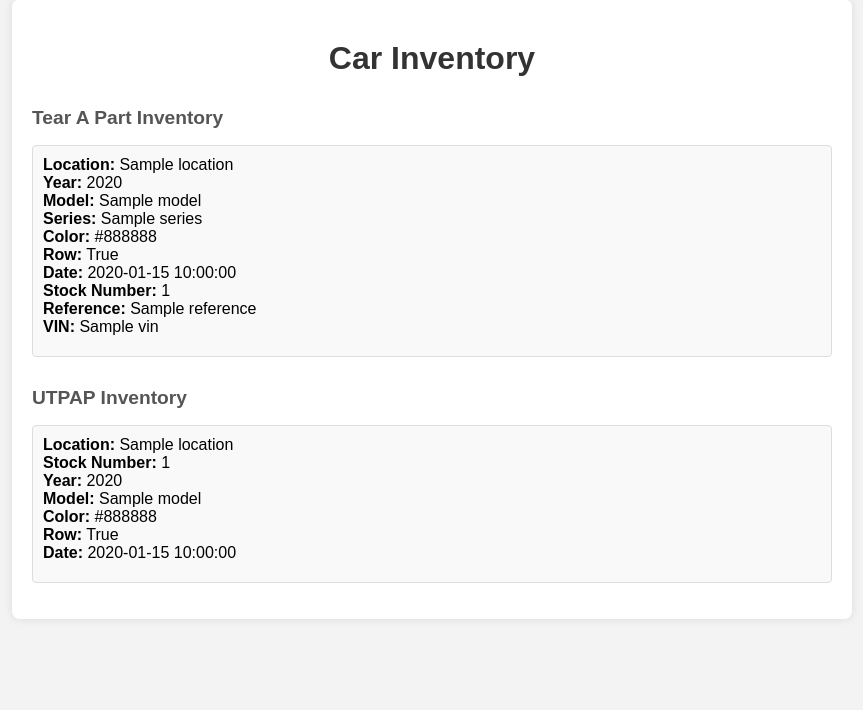
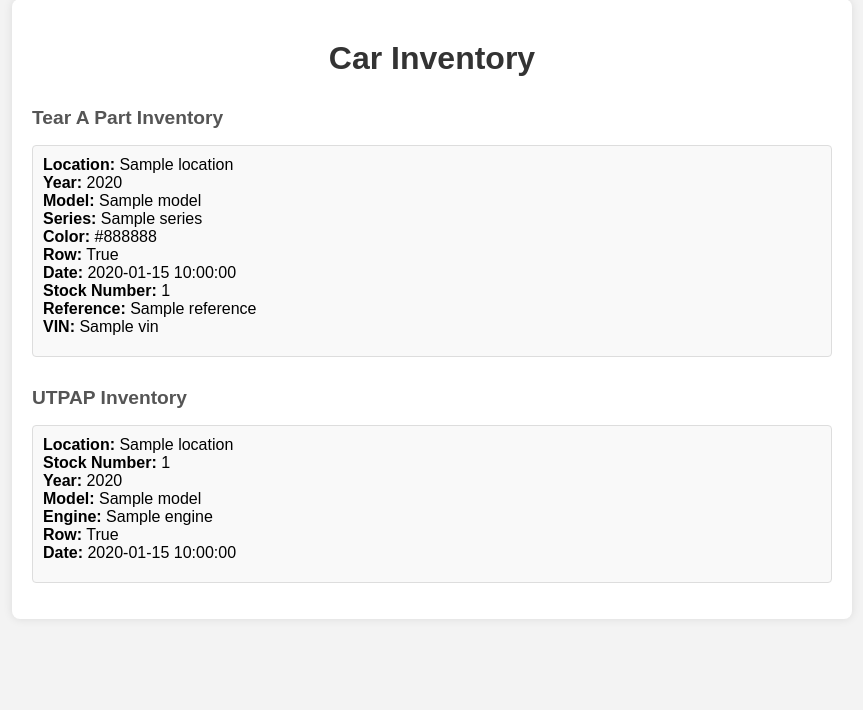
Before and after one commit to trevormcclellan/junkyard-frontend, a Flask app: page / in a window 1280 px wide. Shown: the part 21-731 px from the top of the page, without its empty margins (208-1071 px from the left). Run offline with Flask 3, Linux system fonts and the light colour scheme; a database or web service that is not in the repository returns one stand-in record (values such as "Sample title").

Commit message:
Add engine to utpap

```diff
--- a/templates/index.html
+++ b/templates/index.html
@@ -134,7 +134,8 @@
                 <strong>Stock Number:</strong> {{ car.stock_num }}<br>
                 <strong>Year:</strong> {{ car.year }}<br>
                 <strong>Model:</strong> {{ car.model }}<br>
-                <strong>Color:</strong> {{ car.color }}<br>
+                <strong>Engine:</strong> {{ car.engine }}<br>
+                <!-- <strong>Color:</strong> {{ car.color }}<br> -->
                 <strong>Row:</strong> {{ car.row }}<br>
                 <strong>Date:</strong> {{ car.date }}<br>
                 <object data="{{ car.image }}" type="image/png" onclick="showImage('{{ car.image }}')"></object>
```
